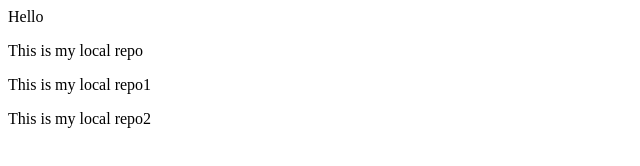
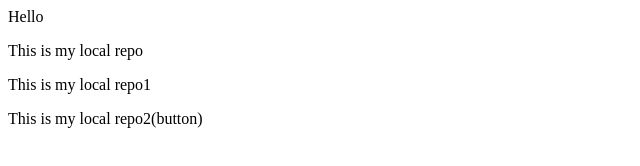
Before and after one commit to djkartheek123/localrepo, a plain HTML site: page index.html in a window 1280 px wide. Shown: the full height of the page, 0-640 px from the left. Drawn offline with Linux system fonts and the light colour scheme.

Commit message:
new button adding on repo2

```diff
--- a/index.html
+++ b/index.html
@@ -2,4 +2,4 @@
 
 <p>This is my local repo</p>
 <p>This is my local repo1</p>
-<p>This is my local repo2</p>
+<p>This is my local repo2(button)</p>
```
